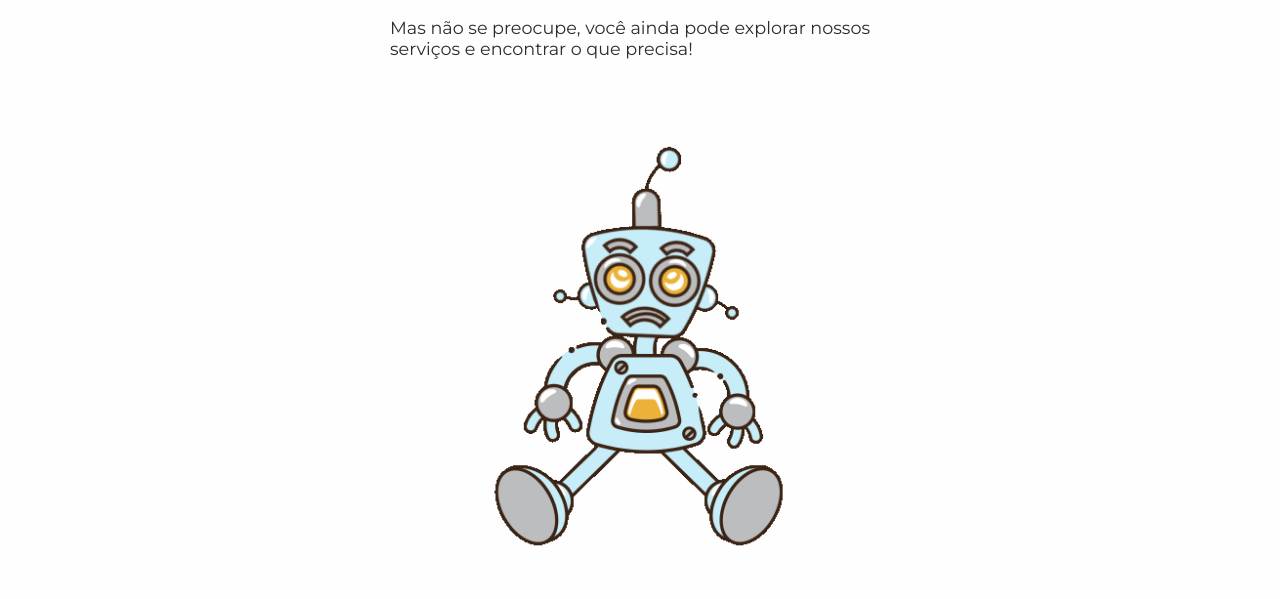
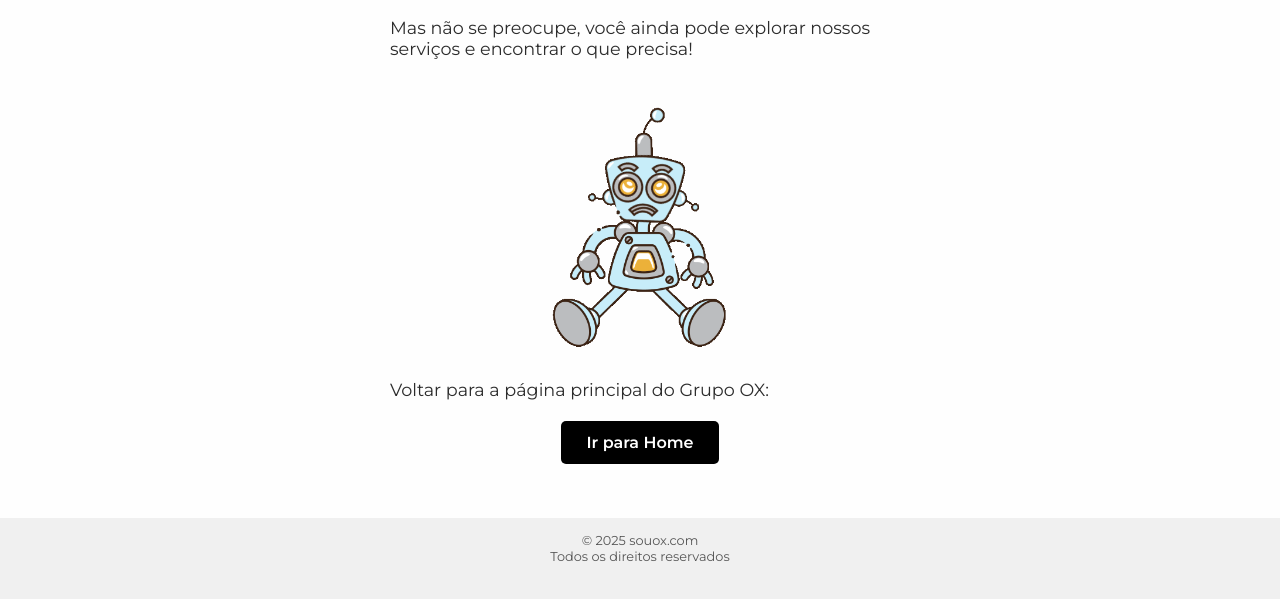
Before and after one commit to geanramos/doc.souox.com, a plain HTML site: page 404.html in a window 1280 px wide. Shown: the part 201-800 px from the top of the page. Drawn offline with Linux system fonts and the light colour scheme.

Commit message:
Update 404.html

```diff
--- a/404.html
+++ b/404.html
@@ -51,7 +51,7 @@
 
         .error-gif {
             display: block;
-            margin: 40px auto;
+            margin: 0px auto;
             max-width: 100%;
             height: auto;
             border-radius: 5px;
@@ -103,11 +103,11 @@
         <p>O conteúdo que você está tentando acessar não existe ou foi movido para outro lugar.</p>
         <p>Mas não se preocupe, você ainda pode explorar nossos serviços e encontrar o que precisa!</p>
 
-        <img src="./img/bot.gif"
+        <center><img src="./img/bot.gif"
              alt="Erro 404 - Página não encontrada"
              class="error-gif"
-             width="512"
-             height="512">
+             width="300"
+             height="300"></center>
 
         <p>Voltar para a página principal do Grupo OX:</p>
         <div class="button-container">
```
